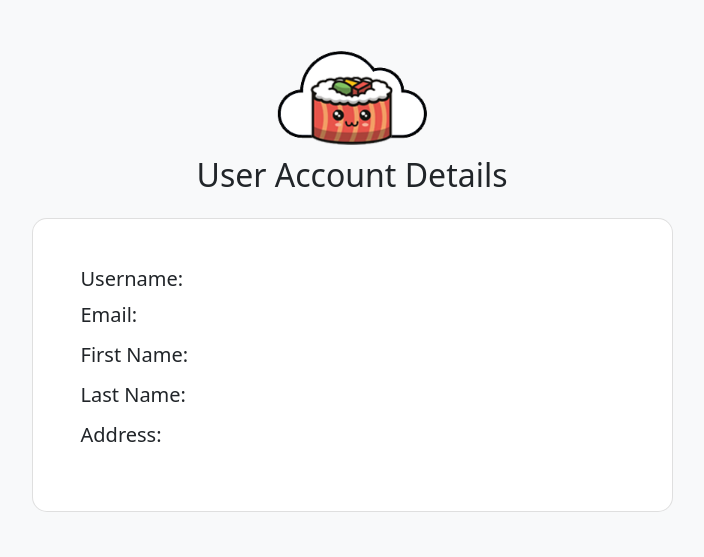
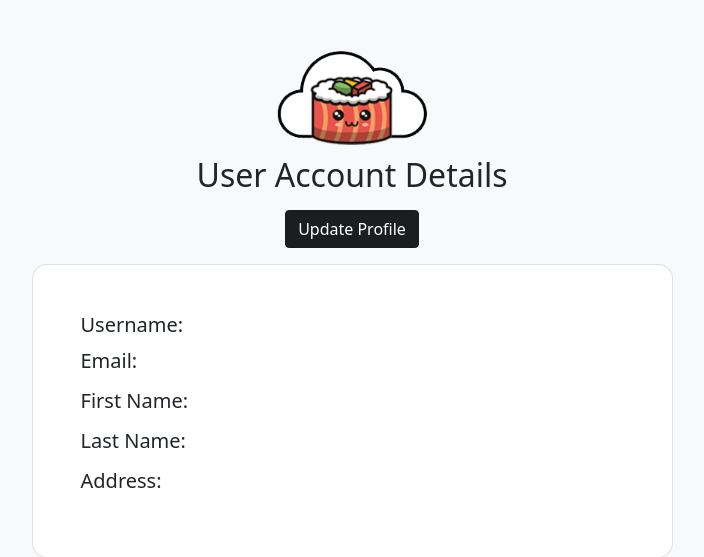
Before and after one commit to sushicloud-online/sushicloud, a PHP site: page /user_settings.php in a window 1280 px wide. Shown: the part 56-613 px from the top of the page, without its empty margins (288-992 px from the left). Run offline with PHP 8.4, Linux system fonts and the light colour scheme; the visitor is signed in with stand-in values (Sample User, id 1).

Commit message:
created an update button for user settings

```diff
--- a/user_settings.php
+++ b/user_settings.php
@@ -70,7 +70,7 @@
                         <a class="nav-link" href="admin_settings.php">Settings</a>
                     </li>
                     <li class="nav-item">
-                        <a class="nav-link" href="../user_logout.php">Logout</a>
+                        <a class="nav-link" href="./user_logout.php">Logout</a>
                     </li>
                 </ul>
             </div>
@@ -81,6 +81,11 @@
         <div class="text-center mx-auto mt-5">
             <img src="./assets/sushicloud.png" width="300px" height="100px" alt="sushicloud">
             <h2 class="mt-2">User Account Details</h2>
+            <div class="row offset mt-3">
+                <center>
+                    <a href="#" class="btn btn-dark btn active" role="button">Update Profile</a>
+                </center>
+            </div>
         </div>
     </div>
     <section class="vh-200">
@@ -127,8 +132,8 @@
                                 </div>
                             </div>
 
-                             <!-- Row #2 -->
-                             <div class="row">
+                            <!-- Row #2 -->
+                            <div class="row">
                                 <div class="col-md-12 mb-2">
                                     <div class="form-group">
                                         <h5>Address:</h5>
```
